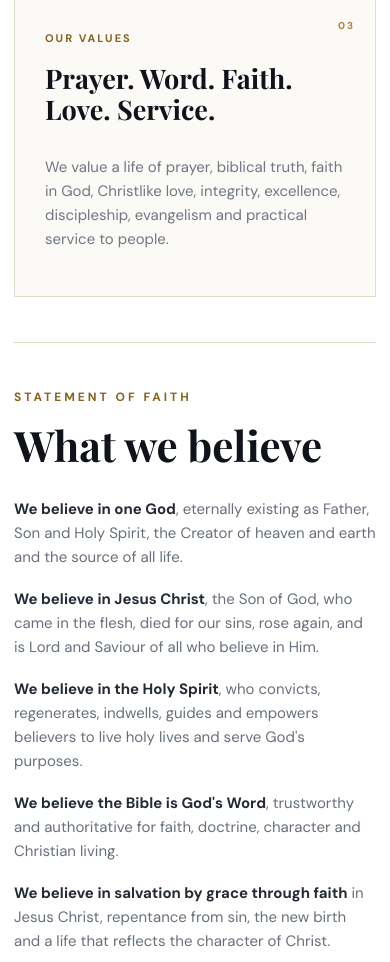
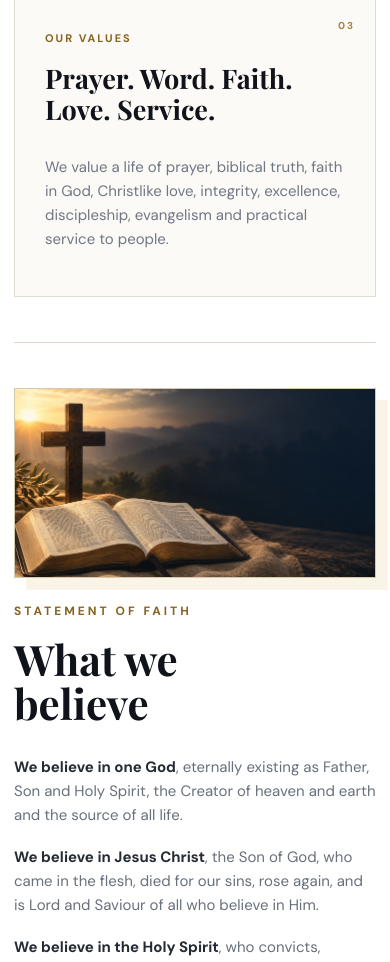
Before and after one commit to believersmale-ai/prayerarmy-inter, a PHP site: page / in a window 390 px wide. Shown: the part 4846-5808 px from the top of the page. Run offline with PHP 8.4, Linux system fonts and the light colour scheme; some libraries are stand-ins or nearby versions.

Commit message:
Add statement of faith artwork

```diff
--- a/index.html
+++ b/index.html
@@ -132,8 +132,13 @@
 
         <div class="faith-block reveal">
           <div class="faith-heading">
-            <p class="eyebrow dark">STATEMENT OF FAITH</p>
-            <h3>What we believe</h3>
+            <div class="faith-artwork">
+              <img src="assets/images/statement-of-faith.png" alt="Open Bible and wooden cross in warm morning light">
+            </div>
+            <div class="faith-heading-copy">
+              <p class="eyebrow dark">STATEMENT OF FAITH</p>
+              <h3>What we believe</h3>
+            </div>
           </div>
           <div class="faith-copy">
             <p><strong>We believe in one God</strong>, eternally existing as Father, Son and Holy Spirit, the Creator of heaven and earth and the source of all life.</p>
--- a/styles.css
+++ b/styles.css
@@ -356,3 +356,17 @@ body.nav-open{overflow:hidden}
 @media(prefers-reduced-motion:reduce){
   .menu-toggle span,.nav,.nav a,.brand,.nav-backdrop{transition:none!important;animation:none!important}
 }
+
+/* Statement of faith artwork */
+.faith-heading{display:flex;align-items:center;gap:28px}
+.faith-artwork{width:180px;height:210px;flex:0 0 180px;overflow:hidden;border:1px solid rgba(134,99,31,.35);box-shadow:12px 12px 0 rgba(217,174,86,.14)}
+.faith-artwork img{width:100%;height:100%;object-fit:cover;object-position:center}
+.faith-heading-copy{max-width:260px}
+@media(max-width:700px){
+  .faith-heading{align-items:flex-start;gap:20px}
+  .faith-artwork{width:120px;height:150px;flex-basis:120px}
+}
+@media(max-width:480px){
+  .faith-heading{display:block}
+  .faith-artwork{width:100%;height:190px;margin-bottom:24px}
+}
```
Also changed, not shown: assets/images/statement-of-faith.png (added), 1 other file.
